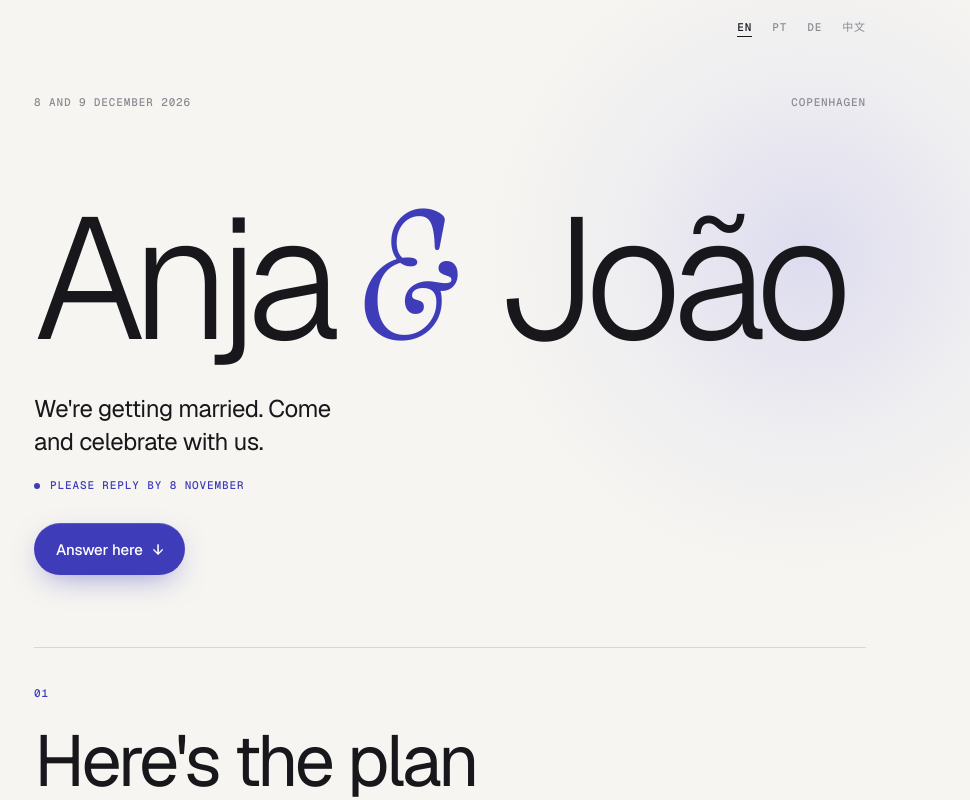
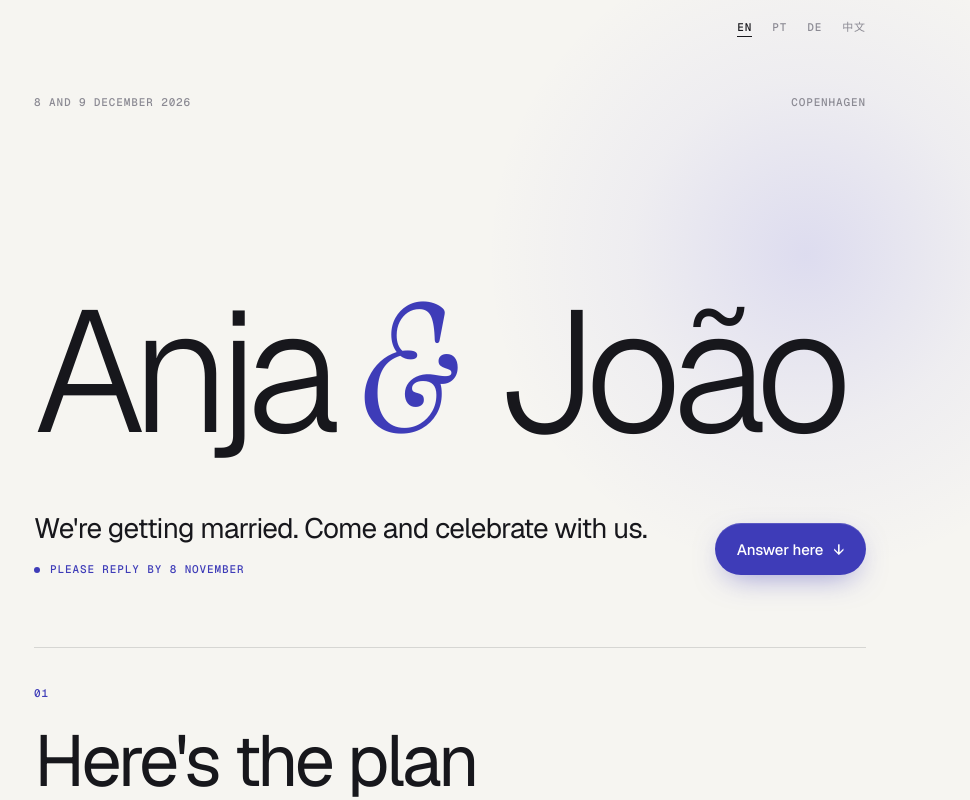
Before and after one commit to jtarget/cv-2.0, a website: page wedding/index.html in a window 1280 px wide. Shown: the top 800 px of the page, without its empty margins (190-1160 px from the left). Drawn offline with nearby package versions, Linux system fonts and the light colour scheme.

Commit message:
Wedding page: desktop hero tagline on one line, button aligned right
Co-Authored-By: Claude Opus 5.5 <noreply@anthropic.com>

```diff
--- a/wedding/index.html
+++ b/wedding/index.html
@@ -336,6 +336,12 @@
 			.reveal { opacity: 0; transform: translateY(16px); transition: opacity .9s var(--ease), transform .9s var(--ease); }
 			.reveal.in { opacity: 1; transform: none; }
 
+			/* Desktop hero foot: tagline and reply note on the left, button on the right */
+			@media (min-width: 721px) {
+				.intro { grid-row: 4; grid-column: 1; max-width: none; margin-top: 64px; font-size: 28px; letter-spacing: -0.025em; }
+				.invite .reply-by { grid-row: 5; grid-column: 1; margin-top: 16px; }
+				.cta { grid-row: 4 / 6; grid-column: 2; align-self: end; justify-self: end; margin: 0; }
+			}
 			@media (max-width: 720px) {
 				.wrap { padding: 0 20px; }
 				.langs { padding-top: 16px; padding-bottom: 16px; }
```
